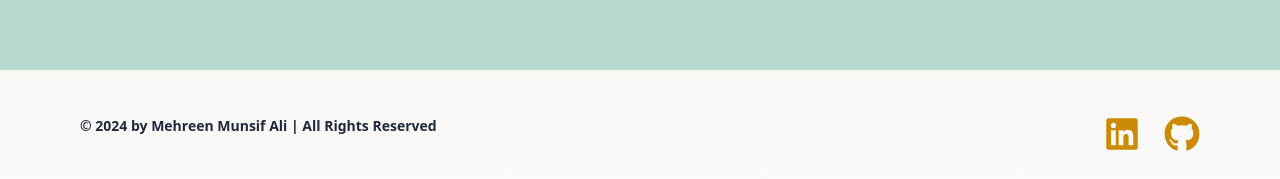
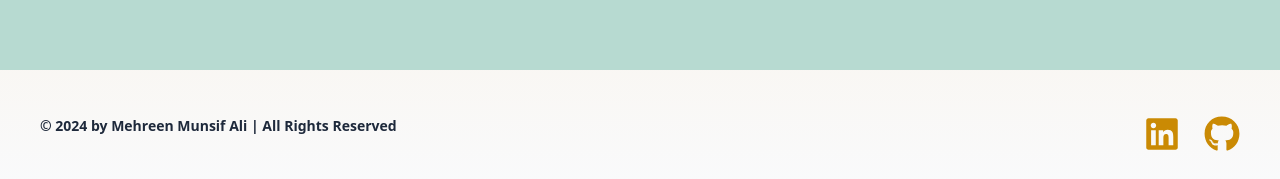
Before and after one commit to MehreenMunsifAli/portfolio, a Next.js app in the folder portfolio/: page / in a window 1280 px wide. Shown: the part 3990-4169 px from the top of the page. Built offline with nearby package versions, Linux system fonts and the light colour scheme.

Commit message:
Add links to social icons

```diff
--- a/portfolio/src/components/Footer.tsx
+++ b/portfolio/src/components/Footer.tsx
@@ -1,14 +1,15 @@
 import { FaLinkedin } from "react-icons/fa";
 import { FaGithub } from "react-icons/fa";
+import Link from "next/link";
 
 export default function FooterComponent() {
 
     return(
-        <div className=" h-28 flex items-center justify-between px-20 text-sm font-semibold text-slate-800">
+        <div className=" h-28 flex items-center justify-between px-10 text-sm font-semibold text-slate-800">
             <p>&copy; 2024 by Mehreen Munsif Ali | All Rights Reserved</p>
             <div className="mt-4 flex text-4xl">
-                <FaLinkedin className="mr-6 text-yellow-600 hover:cursor-pointer hover:text-blue-800" />
-                <FaGithub className="text-yellow-600 hover:cursor-pointer hover:text-blue-800"/>
+            <Link href={"https://www.linkedin.com/in/mehreenmunsifali/"} target="_blank"><FaLinkedin className=" mr-6 text-yellow-600 hover:cursor-pointer hover:text-blue-800" /></Link>
+            <Link href={"https://github.com/MehreenMunsifAli"} target="_blank"><FaGithub className=" text-yellow-600 hover:cursor-pointer hover:text-blue-800"/></Link>
             </div>
         </div>
     )
--- a/portfolio/src/components/Hero.tsx
+++ b/portfolio/src/components/Hero.tsx
@@ -3,6 +3,7 @@ import { GrEmptyCircle } from "react-icons/gr";
 import Typewriter from 'typewriter-effect';
 import { FaLinkedin } from "react-icons/fa";
 import { FaGithub } from "react-icons/fa";
+import Link from "next/link";
 
 export default function HeroComponent() {
 
@@ -52,8 +53,8 @@ export default function HeroComponent() {
                     <div className="md:hidden mt-2">
                         <p>I&apos;m specialized in modern web development, and crafting seamless front-end experiences.</p>
                         <div className="mt-4 flex text-4xl">
-                            <FaLinkedin className="mr-6 text-yellow-600" />
-                            <FaGithub className="text-yellow-600 "/>
+                            <Link href={"https://www.linkedin.com/in/mehreenmunsifali/"} target="_blank"><FaLinkedin className=" mr-6 text-yellow-600 hover:cursor-pointer hover:text-blue-800" /></Link>
+                            <Link href={"https://github.com/MehreenMunsifAli"} target="_blank"><FaGithub className=" text-yellow-600 hover:cursor-pointer hover:text-blue-800"/></Link>
                         </div>
                     </div>
                 </div>
```
